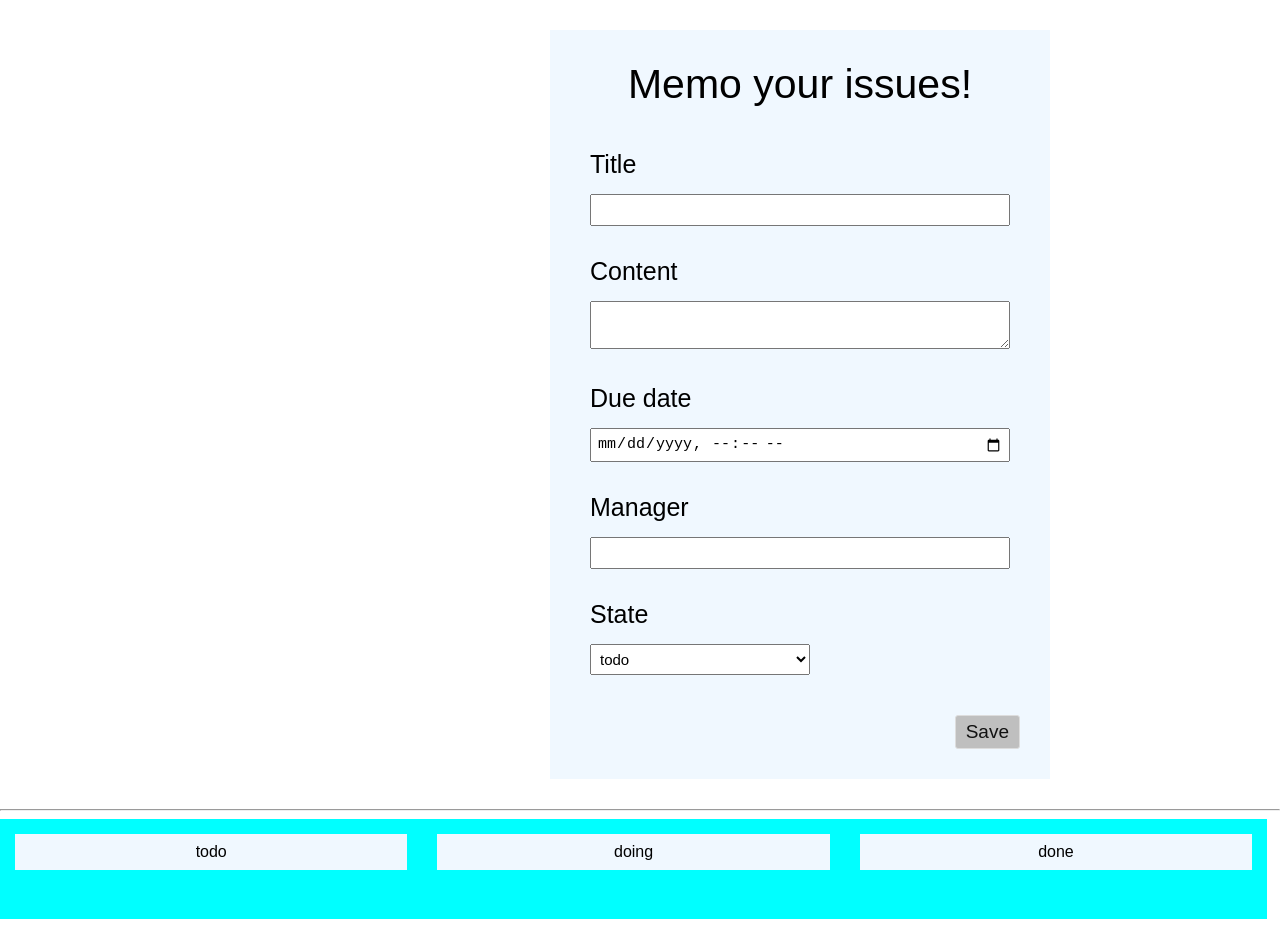
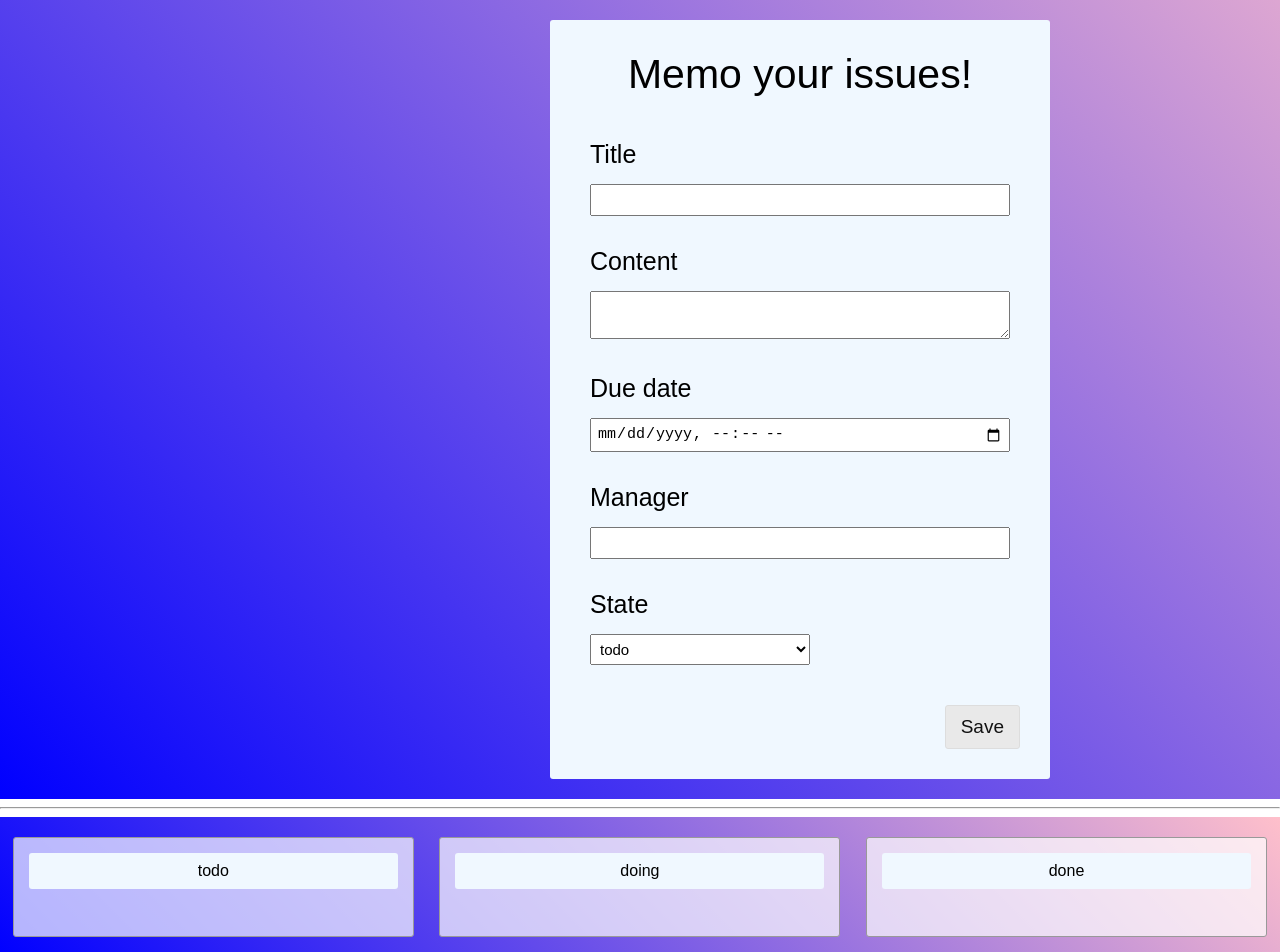
Before and after one commit to Pre-Team-10/pre-onboarding-8th-2-10, a React (Create React App) app: page / in a window 1280 px wide. Shown: the top 952 px of the page. Before the commit the page ends 919 px from the top, so only its background shows below. Built offline with nearby package versions, Linux system fonts and the light colour scheme.

Commit message:
Style: ShowIssuesComponent.tsx, IssueBoardComponent.tsx 스타일 추가

```diff
--- a/src/components/ShowIssuesComponent.tsx
+++ b/src/components/ShowIssuesComponent.tsx
@@ -3,7 +3,7 @@ import React, { useCallback, useEffect, useState } from "react";
 import { useDispatch, useSelector } from "react-redux";
 import { toast } from "react-toastify";
 import { defineIssueLists } from "../app/kanbanSlice";
-import { IssueKanban, ModalBackground } from "../styles/styles";
+// import { IssueKanban, ModalBackground } from "../styles/styles";
 import { getIssuesInLocalStorage } from "../utils/storage";
 import {
   InterfaceIssue,
@@ -12,6 +12,7 @@ import {
 } from "../utils/types";
 import IssueBoardComponent from "./issues/IssueBoardComponent";
 import ModalComponent from "./modal/ModalComponent";
+import * as S from "./styled-showIssues";
 
 let targetIssue: InterfaceIssue | undefined;
 
@@ -45,7 +46,7 @@ function ShowIssuesComponent() {
   return (
     <>
       {!isFetchingIssues ? (
-        <IssueKanban>
+        <S.IssueKanban>
           {Object.keys(issues).map((issueState) => {
             const state = issueState as IssueStateEnum;
             return (
@@ -57,14 +58,14 @@ function ShowIssuesComponent() {
               />
             );
           })}
-        </IssueKanban>
+        </S.IssueKanban>
       ) : (
         <div>fetching issues...</div>
       )}
       {targetIssue && targetIssueId !== -1 && (
-        <ModalBackground onClick={hideModal}>
+        <S.ModalBackground onClick={hideModal}>
           <ModalComponent targetIssue={targetIssue} hideModal={hideModal} />
-        </ModalBackground>
+        </S.ModalBackground>
       )}
     </>
   );
--- a/src/components/issues/IssueBoardComponent.tsx
+++ b/src/components/issues/IssueBoardComponent.tsx
@@ -1,9 +1,10 @@
 import React, { useCallback } from "react";
 import { useDispatch } from "react-redux";
 import { deleteIssue } from "../../app/kanbanSlice";
-import { IssueBoard, KanbanHeader } from "../../styles/styles";
+// import { IssueBoard, KanbanHeader } from "../../styles/styles";
 import { InterfaceIssue, IssueStateEnum } from "../../utils/types";
 import IssueComponent from "./IssueComponent";
+import * as S from "./styled-issues";
 
 function IssueBoardComponent({
   issueArray,
@@ -32,8 +33,8 @@ function IssueBoardComponent({
     [pickTargetIssue, issueArray],
   );
   return (
-    <IssueBoard>
-      <KanbanHeader>{issueState}</KanbanHeader>
+    <S.IssueBoard>
+      <S.KanbanHeader>{issueState}</S.KanbanHeader>
       {issueArray.map((issue) => (
         <IssueComponent
           key={issue.id}
@@ -42,7 +43,7 @@ function IssueBoardComponent({
           handleOnModifyButtonClick={handleOnModifyButtonClick}
         />
       ))}
-    </IssueBoard>
+    </S.IssueBoard>
   );
 }
 
--- /dev/null
+++ b/src/components/issues/styled-issues.ts
@@ -0,0 +1,66 @@
+import styled from "styled-components";
+
+export const IssueBoard = styled.div`
+  width: 31.33%;
+  min-height: 100px;
+  margin: 20px 1%;
+  padding: 15px;
+  border: 1px solid #999;
+  border-radius: 3px;
+  background-color: rgba(255, 255, 255, 0.7);
+  box-shadow: rgba(3px 3px 3px 3px #999);
+  @media screen and (max-width: 768px) {
+    width: 80%;
+    margin: auto;
+  }
+`;
+
+export const KanbanHeader = styled.header`
+  margin-bottom: 10px;
+  padding: 8px;
+  text-align: center;
+  background-color: aliceblue;
+  font-weight: bolder;
+  border-radius: 3px;
+`;
+
+export const Card = styled.li`
+  margin: 20px 0px;
+  padding: 20px;
+  font-size: 21px;
+  color: #111;
+  background-color: rgba(255, 255, 255, 0.7);
+  box-shadow: 5px 5px 15px 3px rgba(150, 150, 150, 0.6);
+  border-radius: 12px;
+`;
+
+export const Subject = styled.h3`
+display; block;
+padding: 5px 0;
+font-size: 31px;
+line-height: 1.5;
+`;
+
+export const DetailBtn = styled.button`
+  all: unset;
+  padding: 5px 10px;
+  font-size: 19px;
+  color: #111;
+  cursor: pointer;
+`;
+
+export const ModifyBtn = styled.button`
+  all: unset;
+  padding: 5px 10px;
+  font-size: 19px;
+  color: #111;
+  cursor: pointer;
+`;
+
+export const DeleteBtn = styled.button`
+  all: unset;
+  padding: 5px 10px;
+  font-size: 19px;
+  color: #111;
+  cursor: pointer;
+`;
--- a/src/components/styled-saveIssues.ts
+++ b/src/components/styled-saveIssues.ts
@@ -2,7 +2,9 @@ import styled from "styled-components";
 
 export const Wrapper = styled.div`
   width: 1600px;
-  margin: 30px auto;
+  margin: 0px auto;
+  padding: 20px 0;
+  background: linear-gradient(45deg, blue, pink);
 `;
 
 export const SaveIssues = styled.form`
@@ -10,6 +12,7 @@ export const SaveIssues = styled.form`
   margin: 0px auto;
   padding: 20px 30px 30px;
   background-color: aliceblue;
+  border-radius: 3px;
 `;
 
 export const Title = styled.h4`
@@ -61,58 +64,12 @@ export const BtnWrap = styled.div`
 
 export const SaveBtn = styled.button`
   all: unset;
-  padding: 5px 10px;
+  padding: 10px 15px;
   font-size: 19px;
   font-weight: 500;
   color: #111;
   border: 1px solid #ddd;
   border-radius: 3px;
-  background-color: #bfbfbf;
+  background-color: #e9e9e9;
   cursor: pointer;
 `;
-
-export const Card = styled.li`
-  margin: 20px 0px;
-  padding: 20px;
-  font-size: 21px;
-  color: #111;
-  background-color: rgba(255, 255, 255, 0.7);
-  box-shadow: 5px 5px 15px 3px rgba(150, 150, 150, 0.6);
-  border-radius: 12px;
-`;
-
-export const Subject = styled.h3`
-display; block;
-padding: 5px 0;
-font-size: 31px;
-line-height: 1.5;
-`;
-
-// export const ButtonWrap = styled.div`
-//   height: 100%;
-//   text-align: right;
-// `;
-
-export const DetailBtn = styled.button`
-  all: unset;
-  padding: 5px 10px;
-  font-size: 19px;
-  color: #111;
-  cursor: pointer;
-`;
-
-export const ModifyBtn = styled.button`
-  all: unset;
-  padding: 5px 10px;
-  font-size: 19px;
-  color: #111;
-  cursor: pointer;
-`;
-
-export const DeleteBtn = styled.button`
-  all: unset;
-  padding: 5px 10px;
-  font-size: 19px;
-  color: #111;
-  cursor: pointer;
-`;
--- /dev/null
+++ b/src/components/styled-showIssues.ts
@@ -0,0 +1,21 @@
+import styled from "styled-components";
+
+export const IssueKanban = styled.div`
+  min-width: 400px;
+  display: flex;
+  background: linear-gradient(45deg, blue, pink);
+  @media screen and (max-width: 768px) {
+    display: block;
+  }
+`;
+
+export const ModalBackground = styled.div`
+  width: 100vw;
+  height: 100vh;
+  background-color: rgba(0, 0, 0, 0.2);
+  position: fixed;
+  top: 0;
+  display: flex;
+  flex-direction: row;
+  justify-content: center;
+`;
--- a/src/styles/styles.ts
+++ b/src/styles/styles.ts
@@ -5,32 +5,32 @@ import styled from "styled-components";
 //   background-color: ${({ isEntered }) => (isEntered ? "aliceblue" : "tomato")};
 // `;
 
-export const IssueKanban = styled.div`
-  min-width: 400px;
-  display: flex;
-  @media screen and (max-width: 768px) {
-    display: block;
-  }
-`;
+// export const IssueKanban = styled.div`
+//   min-width: 400px;
+//   display: flex;
+//   @media screen and (max-width: 768px) {
+//     display: block;
+//   }
+// `;
 
-export const IssueBoard = styled.div`
-  width: 33%;
-  min-height: 100px;
-  padding: 15px;
-  background-color: aqua;
-  @media screen and (max-width: 768px) {
-    width: 80%;
-    margin: auto;
-  }
-`;
+// export const IssueBoard = styled.div`
+//   width: 33%;
+//   min-height: 100px;
+//   padding: 15px;
+//   background-color: aqua;
+//   @media screen and (max-width: 768px) {
+//     width: 80%;
+//     margin: auto;
+//   }
+// `;
 
-export const KanbanHeader = styled.header`
-  margin-bottom: 10px;
-  padding: 8px;
-  text-align: center;
-  background-color: aliceblue;
-  font-weight: bolder;
-`;
+// export const KanbanHeader = styled.header`
+//   margin-bottom: 10px;
+//   padding: 8px;
+//   text-align: center;
+//   background-color: aliceblue;
+//   font-weight: bolder;
+// `;
 
 export const KanbanBlock = styled.div`
   margin-top: 10px;
@@ -42,16 +42,16 @@ export const KanbanBlockFooter = styled.div`
   text-align: right;
 `;
 
-export const ModalBackground = styled.div`
-  width: 100vw;
-  height: 100vh;
-  background-color: rgba(0, 0, 0, 0.2);
-  position: fixed;
-  top: 0;
-  display: flex;
-  flex-direction: row;
-  justify-content: center;
-`;
+// export const ModalBackground = styled.div`
+//   width: 100vw;
+//   height: 100vh;
+//   background-color: rgba(0, 0, 0, 0.2);
+//   position: fixed;
+//   top: 0;
+//   display: flex;
+//   flex-direction: row;
+//   justify-content: center;
+// `;
 
 export const Modal = styled.div`
   width: 300px;
```
